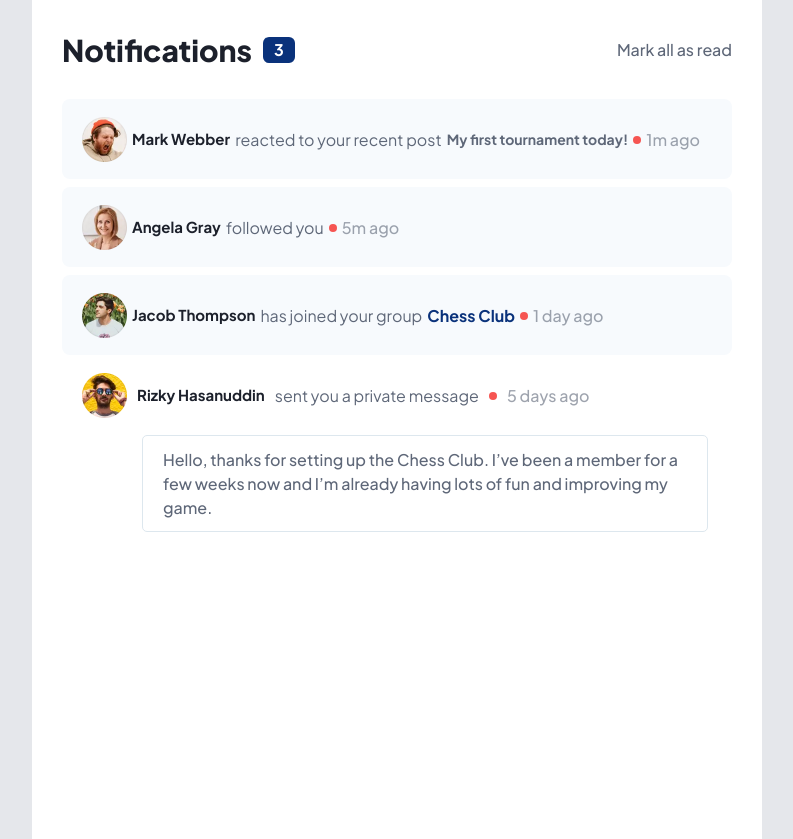
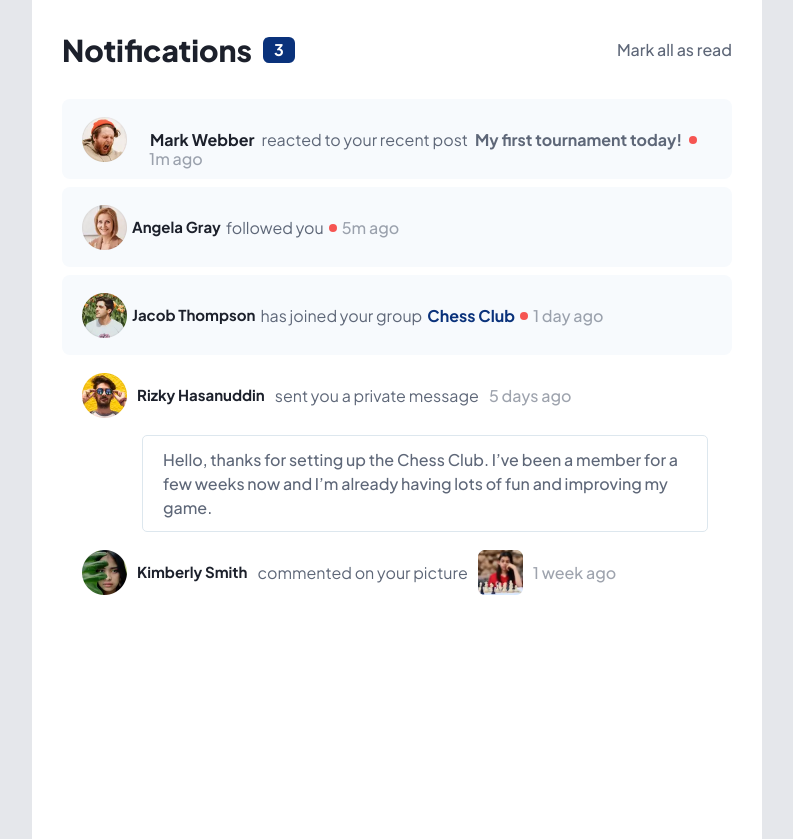
Before and after one commit to BYCODDE/React-notifications-page, a React (Vite) app: page / in a window 1280 px wide. Shown: the whole page, without its empty margins (243-1036 px from the left). Built offline with nearby package versions, Linux system fonts and the light colour scheme.

Commit message:
new commit!

```diff
--- a/src/components/Header/markedComments/Marked.jsx
+++ b/src/components/Header/markedComments/Marked.jsx
@@ -5,17 +5,19 @@ import img3 from "/images/avatar-jacob-thompson.webp";
 export default function Marked() {
   return (
     <section className="mt-[31px]">
-      <div className=" flex justify-between items-center rounded-[8px] bg-snow pt-[18px] pb-[17px] pl-[20px] pr-[32px]">
-        <img src={img1} alt="first_img" className="w-[45px] h-[45px]" />
-        <span className="text-very-dark-grey-blue text-[15px] font-bold  custom-font-style">
+      <div className=" text-[16px] gap-[7px] relative flex justify-start items-center rounded-[8px] bg-snow pt-[18px] pb-[17px] pl-[20px] pr-[32px]">
+        <img src={img1} alt="first_img" className="mr-4 w-[45px] h-[45px]" />
+        <span className="text-very-dark-grey-blue  font-bold  custom-font-style">
           Mark Webber
         </span>{" "}
         reacted to your recent post{" "}
-        <span className="dark-grey-blue text-[14px] font-bold  custom-font-style">
+        <span className="dark-grey-blue  font-bold  custom-font-style">
           My first tournament today!
         </span>
         <div className="w-[8px] h-[8px] bg-red-2 rounded "></div>
-        <span className="font-medium opacity-60 grey-blue">1m ago </span>
+        <span className="absolute top-12 left-[13%] font-medium opacity-60 grey-blue">
+          1m ago{" "}
+        </span>
       </div>
       <div className="my-[8px] gap-[5px]  flex justify-start items-center rounded-[8px] bg-snow pt-[18px] pb-[17px] pl-[20px] pr-[32px]">
         <img src={img2} className="w-[45px] h-[45px]"></img>
--- a/src/components/unmarkedComments/Unmarked.jsx
+++ b/src/components/unmarkedComments/Unmarked.jsx
@@ -1,5 +1,6 @@
 import img4 from "/images/avatar-rizky-hasanuddin.webp";
-
+import img5 from "/images/avatar-kimberly-smith.webp";
+import img6 from "/images/image-chess.webp";
 export default function Unmarked() {
   return (
     <section className="">
@@ -9,13 +10,22 @@ export default function Unmarked() {
           Rizky Hasanuddin
         </span>{" "}
         sent you a private message
-        <div className="w-[8px] h-[8px] bg-red-2 rounded "></div>
         <span className="font-medium opacity-60	grey-blue"> 5 days ago </span>
       </div>
       <div className="ml-[5rem] font-medium  px-[20px] py-[20px] pt-[12px] text-[16px] w-[566px] h-[97px] border border-solid border-very-light-grey-blue bg-white rounded-[5px]">
         Hello, thanks for setting up the Chess Club. I’ve been a member for a
         few weeks now and I’m already having lots of fun and improving my game.
       </div>
+
+      <div className="gap-[10px]  flex justify-start items-center rounded-[8px] bg-white pt-[18px] pb-[17px] pl-[20px] pr-[32px]">
+        <img src={img5} className="w-[45px] h-[45px]"></img>
+        <span className="text-very-dark-grey-blue text-[15px] font-bold  custom-font-style">
+          Kimberly Smith
+        </span>{" "}
+        commented on your picture
+        <img src={img6} className="w-[45px] h-[45px]"></img>
+        <span className="font-medium opacity-60	grey-blue"> 1 week ago</span>
+      </div>
     </section>
   );
 }
```
